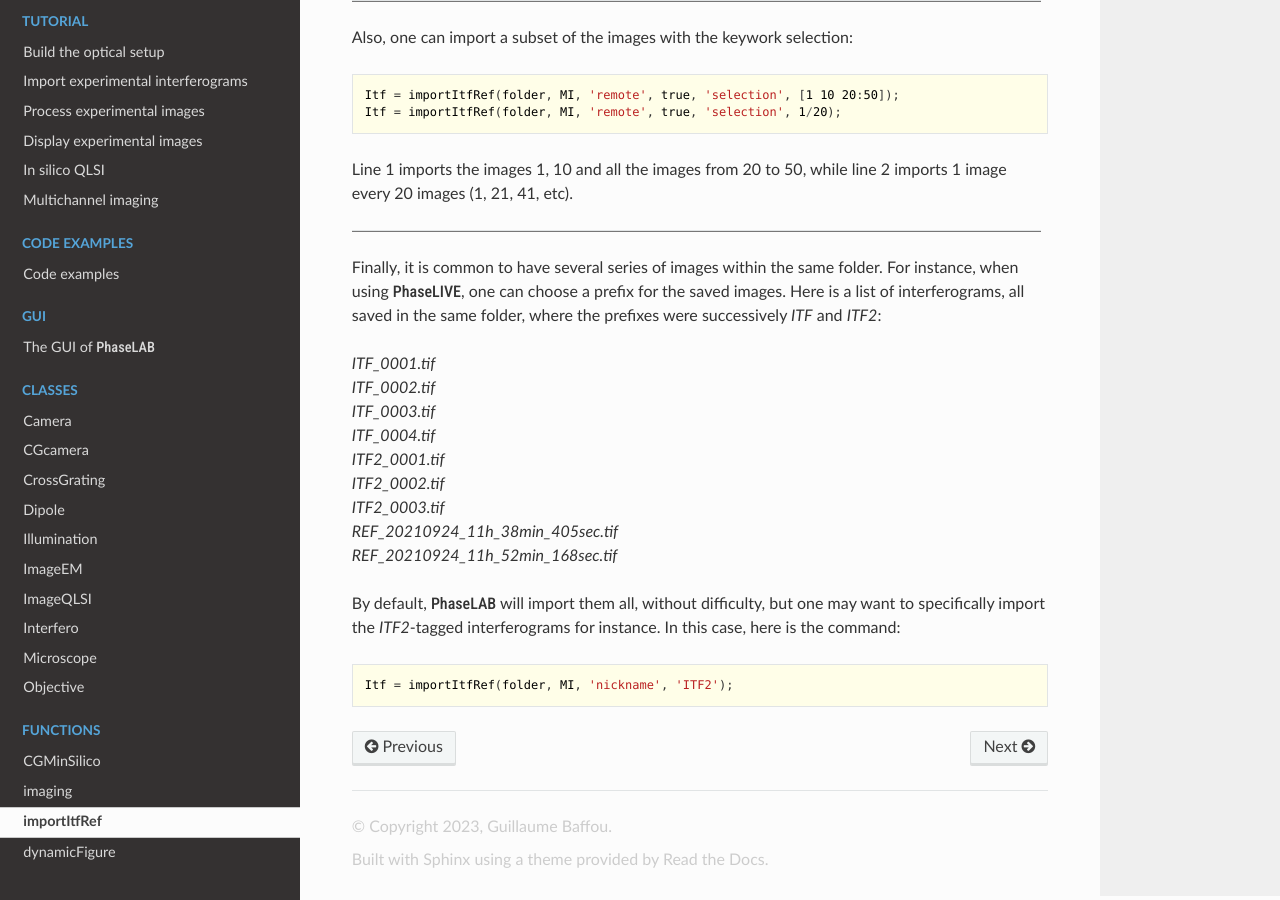
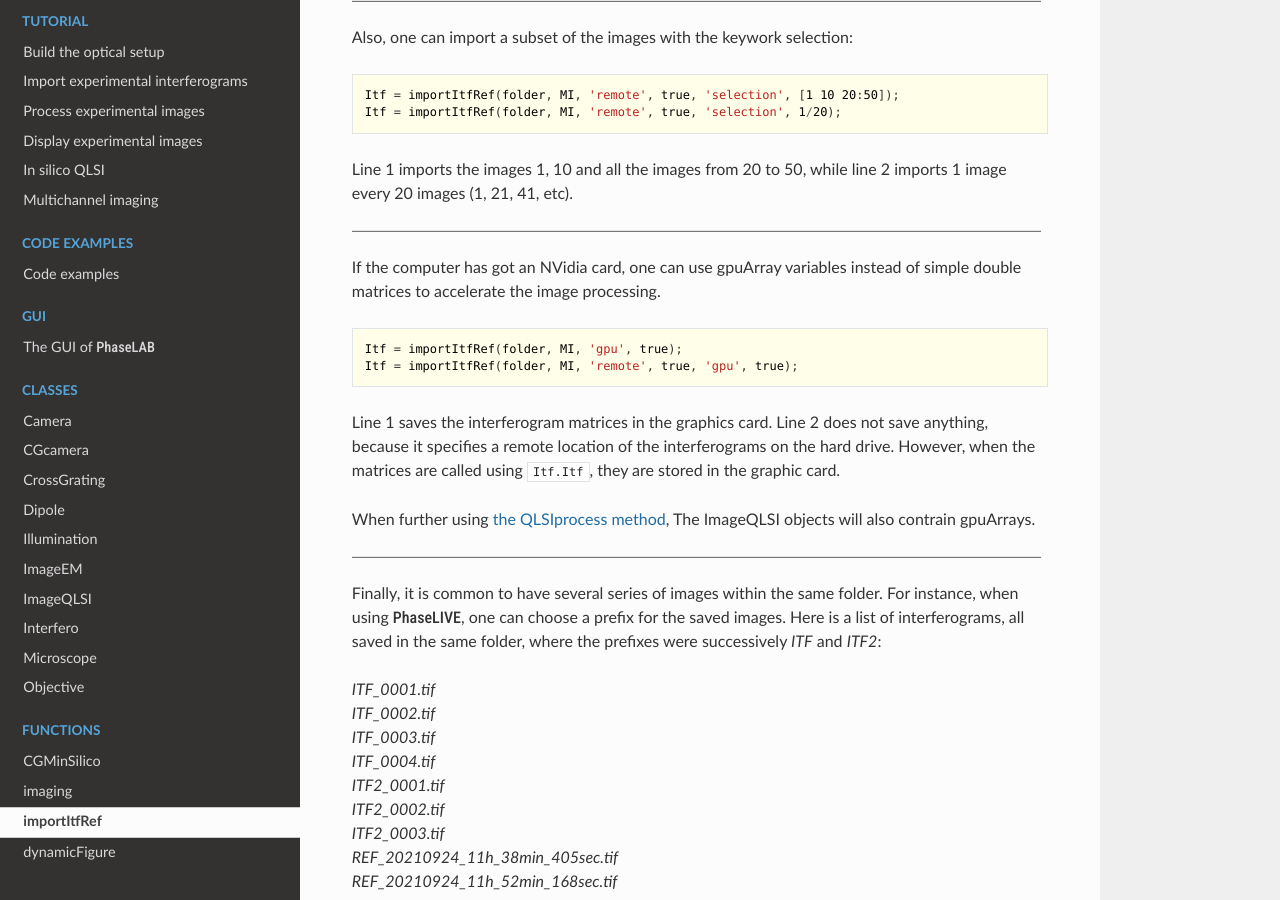
Before and after one commit to baffou/PhaseLAB_doc, a Sphinx documentation site: the page built from docs/source/functions/importItfRef.rst, in a window 1280 px wide and 900 px high, scrolled down 630 px. Built offline with Sphinx 7.4.7 and the Read the Docs theme 2.0.0, drawn with Linux system fonts in a browser that asks for light colours.

Commit message:
add GPU computig info

```diff
--- a/docs/source/functions/importItfRef.rst
+++ b/docs/source/functions/importItfRef.rst
@@ -39,6 +39,20 @@ Line 1 imports the images 1, 10 and all the images from 20 to 50, while line 2 i
 
 |hr|
 
+If the computer has got an NVidia card, one can use gpuArray variables instead of simple double matrices to accelerate the image processing.
+
+.. code-block:: matlab
+
+    Itf = importItfRef(folder, MI, 'gpu', true);
+    Itf = importItfRef(folder, MI, 'remote', true, 'gpu', true);
+
+Line 1 saves the interferogram matrices in the graphics card. Line 2 does not save anything, because it specifies a remote location of the interferograms on the hard drive. However, when the matrices are called using ``Itf.Itf``, they are stored in the graphic card.
+
+When further using :ref:`the QLSIprocess method <The_QLSIprocess_method>`, The ImageQLSI objects will also contrain gpuArrays.
+
+
+|hr|
+
 
 Finally, it is common to have several series of images within the same folder. For instance, when using |PhaseLIVE|, one can choose a prefix for the saved images. Here is a list of interferograms, all saved in the same folder, where the prefixes were successively *ITF* and *ITF2*:
 
```
Also changed, not shown: docs/source/classes/Interfero/Interfero_constructor.txt (+13 -0 lines).
